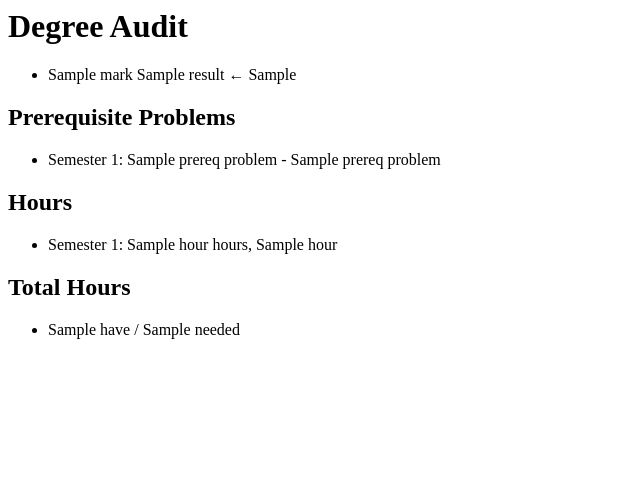
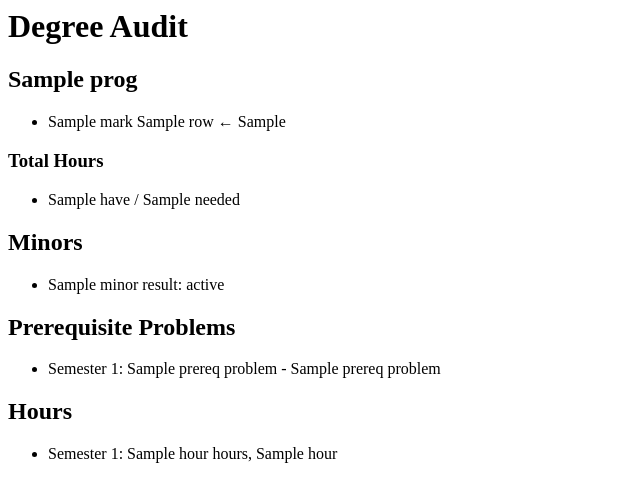
Before and after one commit to jamfolio/lsu-academic-planner, a Flask app: template templates/audit.html in a window 1280 px wide. Shown: the top 502 px of the page, without its empty margins (0-640 px from the left). Run offline with Flask 3, Linux system fonts and the light colour scheme; the template is opened without the code that fills it: most values are stand-ins (such as "Sample title", 1, 10 or a date in 2020); parts of the project's set-up code (start-up, migrations or seed data) failed here and were passed over.

Commit message:
Kind Of Losing My Mind Lowkey

```diff
--- a/app.py
+++ b/app.py
@@ -1,10 +1,21 @@
 from flask import Flask, render_template, request
-from planner.rules import audit, GENED_SETS, check_total_hours, check_plan, courses, check_hours
+from planner.rules import (
+    audit,
+    GENED_SETS,
+    check_total_hours,
+    check_plan,
+    courses,
+    check_hours,
+    is_satisfied,
+)
 
 import json
 
 with open("data/degrees.json", "r", encoding="utf-8") as f:
     degrees = json.load(f)
+
+with open("data/minorsfinal.json", "r", encoding="utf-8") as f:
+    minors = json.load(f)
 
 app = Flask(__name__)
 
@@ -12,14 +23,17 @@
 @app.route("/", methods=["GET", "POST"])
 def home():
     options = []
+    minor_options = []
     plan_text = ""
-    selected = ""
+    selected_majors = ["", "", ""]
+    selected_minors = ["", "", ""]
     prior_text = ""
 
     if request.method == "POST":
-        selected = request.form["track"]
+        selected_majors = request.form.getlist("major")
+        selected_minors = request.form.getlist("minor")
         prior_text = request.form.get("prior", "")
-        poid, index = selected.split("|")
+        poid, index = selected_majors[0].split("|")
         track = degrees[poid]["tracks"][int(index)]
 
         lines = []
@@ -56,42 +70,30 @@
         for i, track in enumerate(program["tracks"]):
             value = f"{poid}|{i}"
 
-            if track["name"] == program["title"]:
+            if track["name"] in program["title"]:
                 label = program["title"]
             else:
                 label = f"{program['title']} - {track['name']}"
 
             options.append({"value": value, "label": label})
 
+    for poid, minor in minors.items():
+        minor_options.append({"value": poid, "label": minor["title"]})
+
     options.sort(key=lambda o: o["label"])
-    return render_template("home.html", options=options, plan_text=plan_text, selected=selected, prior_text=prior_text)
+    minor_options.sort(key=lambda o: o["label"])
+    return render_template(
+        "home.html",
+        options=options,
+        plan_text=plan_text,
+        selected_majors=selected_majors,
+        selected_minors=selected_minors,
+        prior_text=prior_text,
+        minor_options=minor_options,
+    )
 
 
-@app.route("/audit", methods=["POST"])
-def audit_page():
-    choice = request.form["track"]
-    poid, index = choice.split("|")
-
-    track = degrees[poid]["tracks"][int(index)]
-
-    text = request.form["plan"]
-    plan = []
-
-    prior_raw = request.form.get("prior", "")
-    prior_raw = prior_raw.replace("\n", ",")
-
-    prior = {piece.strip().upper() for piece in prior_raw.split(",") if piece.strip()}
-
-    for line in text.split("\n"):
-        line = line.strip()
-
-        if not line:
-            continue
-
-        semester = [piece.strip().upper() for piece in line.split(",") if piece.strip()]
-        plan.append(semester)
-
-    report = audit(plan, prior, track, GENED_SETS)
+def build_rows(report):
     rows = []
 
     for r in report["results"]:
@@ -121,11 +123,94 @@
 
         rows.append({"mark": mark, "label": label, "filled_by": filled})
 
+    return rows
+
+
+@app.route("/audit", methods=["POST"])
+def audit_page():
+    text = request.form["plan"]
+    plan = []
+
+    prior_raw = request.form.get("prior", "")
+    prior_raw = prior_raw.replace("\n", ",")
+
+    prior = {piece.strip().upper() for piece in prior_raw.split(",") if piece.strip()}
+
+    chosen_majors = []
+    major_seen = set()
+
+    for choice in request.form.getlist("major"):
+        if not choice or choice in major_seen:
+            continue
+        else:
+            chosen_majors.append(choice)
+            major_seen.add(choice)
+
+    for line in text.split("\n"):
+        line = line.strip()
+
+        if not line:
+            continue
+
+        semester = [piece.strip().upper() for piece in line.split(",") if piece.strip()]
+        plan.append(semester)
+
+    all_courses = set(prior)
+
+    for semester in plan:
+        all_courses.update(semester)
+
+    chosen_minors = []
+    minor_seen = set()
+
+    for choice in request.form.getlist("minor"):
+        if not choice or choice in minor_seen:
+            continue
+        else:
+            chosen_minors.append(choice)
+            minor_seen.add(choice)
+
+    minor_results = []
+
+    for poid in chosen_minors:
+        result = is_satisfied(minors[poid]["rule"], all_courses, set())
+
+        if result is True:
+            status = "complete"
+        elif result is False:
+            status = "not complete"
+        else:
+            status = "needs advisor check"
+
+        minor_results.append({"title": minors[poid]["title"], "status": status})
+
+    programs = []
+
+    for choice in chosen_majors:
+        poid, index = choice.split("|")
+        track = degrees[poid]["tracks"][int(index)]
+        program = degrees[poid]
+
+        if track["name"] in program["title"]:
+            title = program["title"]
+        else:
+            title = f"{program['title']} - {track['name']}"
+
+        report = audit(plan, prior, track, GENED_SETS)
+        rows = build_rows(report)
+        total = check_total_hours(plan, prior, track)
+        programs.append({"title": title, "rows": rows, "total": total})
+
     prereq_problems = check_plan(plan, prior, courses)
     hours = check_hours(plan, courses, max_hours=19, approved_max=21, min_hours=12)
-    total = check_total_hours(plan, prior, track)
 
-    return render_template("audit.html", results=rows, prereq_problems=prereq_problems, hours=hours, total=total)
+    return render_template(
+        "audit.html",
+        prereq_problems=prereq_problems,
+        hours=hours,
+        programs=programs,
+        minor_results=minor_results,
+    )
 
 
 if __name__ == "__main__":
--- a/templates/audit.html
+++ b/templates/audit.html
@@ -1,12 +1,36 @@
 <html>
+
 <head>
 
 </head>
+
 <body>
     <h1>Degree Audit</h1>
+    {% for prog in programs %}
+    <h2>{{ prog.title }}</h2>
     <ul>
-            {% for r in results %}
+        {% for r in prog.rows %}
         <li>{{r.mark}} {{r.label}} ← {{r.filled_by}}</li>
+        {% endfor %}
+    </ul>
+
+    <h3>Total Hours</h3>
+    <ul>
+        {% if prog.total %}
+        <li>{{ prog.total.have }} / {{ prog.total.needed }} {% if prog.total.done %}✓{% endif %}</li>
+        {% else %}
+        <li>No total listed for this track</li>
+        {% endif %}
+    </ul>
+    {% endfor %}
+
+    <h2>Minors</h2>
+
+    <ul>
+        {% for m in minor_results %}
+        <li>{{m.title}}: {{m.status}}</li>
+        {% else %}
+        <li>No minors selected</li>
         {% endfor %}
     </ul>
 
@@ -27,14 +51,6 @@
         <li>Hours are sufficient</li>
         {% endfor %}
     </ul>
+</body>
 
-        <h2>Total Hours</h2>
-        <ul>
-            {% if total %}
-                <li>{{ total.have }} / {{ total.needed }} {% if total.done %}✓{% endif %}</li>
-            {% else %}
-                <li>No total listed for this track</li>
-            {% endif %}
-        </ul>
-    </body>
 </html>
```
Also changed, not shown: templates/home.html (+17 -2 lines). Lines whose indentation alone changed are shown as unchanged.
